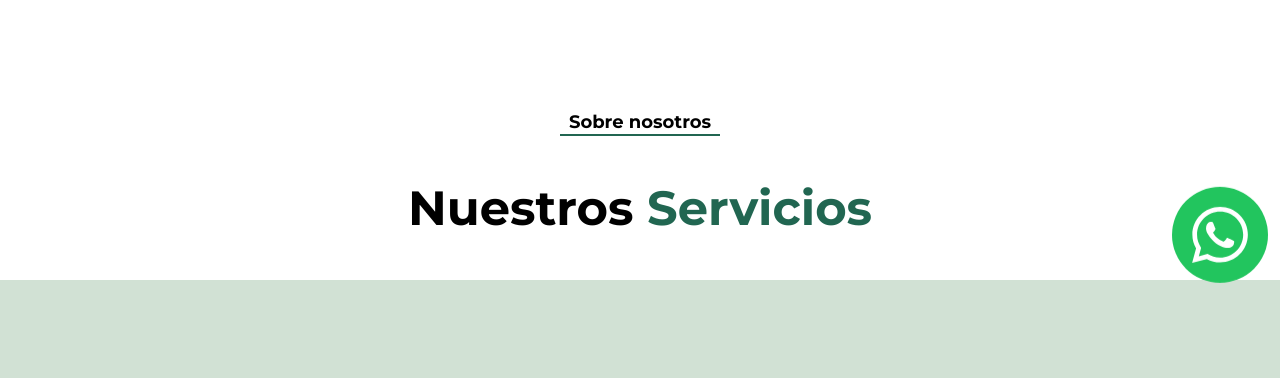
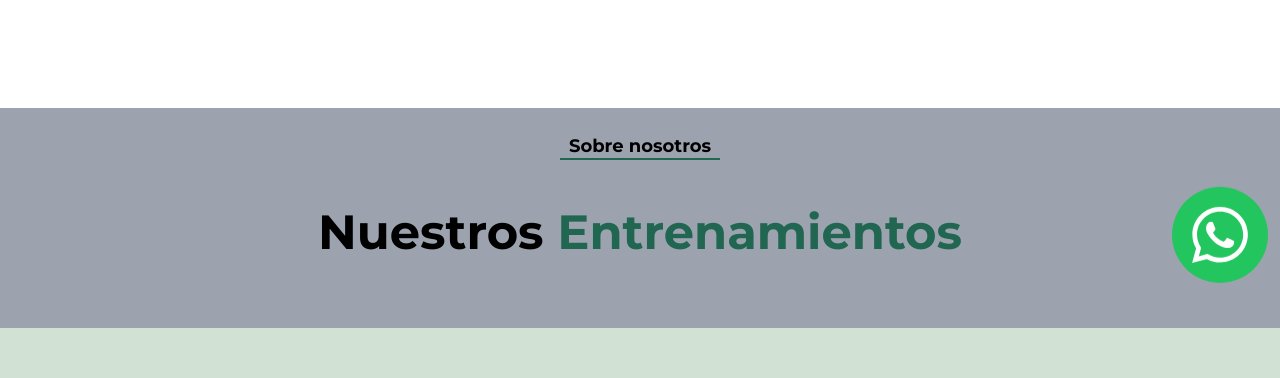
Before and after one commit to laag-dev/HealthStyle, a React (Vite) app: page / in a window 1280 px wide. Shown: the part 460-838 px from the top of the page. Built offline with nearby package versions, Linux system fonts and the light colour scheme; the HTML template or start-up script is replaced by a standard one.

Commit message:
fix component

```diff
--- a/src/components/AboutUs.jsx
+++ b/src/components/AboutUs.jsx
@@ -2,15 +2,19 @@ import React from 'react'
 
 const AboutUs = () => {
   return (
-    <div className="container mx-auto px-8 text-center">
+    <div id="aboutUsLink" className="p-6 mx-auto bg-gray-400">
+
+      <section className="container w-full mx-auto mb-2 text-center">
+
         <h3 id="serviciosLink" className="text-lg font-bold mb-4 relative">
           Sobre nosotros
           <div className="absolute bottom-0 left-1/2 transform -translate-x-1/2 h-0.5 bg-[#216651] w-40"></div>
         </h3>
         <h1 className="text-5xl font-bold py-8 mb-4">
-        Nuestros
-        <span className="text-[#216651]"> Servicios</span>
+          Nuestros <span className="text-[#216651]"> Entrenamientos</span>
         </h1>
+
+      </section>
     </div>
   )
 }
--- a/src/components/Footer.jsx
+++ b/src/components/Footer.jsx
@@ -8,13 +8,13 @@ const Footer = () => {
         <span className="text-gray-500">|</span>
           <a className="ml-3 text-green-500 hover:text-white" href="#">Home</a>
         <span className="ml-3 text-gray-500">|</span>
-          <a className="ml-3 text-green-500 hover:text-white" href="#">Arrepentimiento de Servicios</a>
+          <a className="ml-3 text-green-500 hover:text-white" href="#costosLink">Costos de Servicios</a>
         <span className="ml-3 text-gray-500">|</span>
-          <a className="ml-3 text-green-500 hover:text-white" href="#">Testimonios</a>
+          <a className="ml-3 text-green-500 hover:text-white" href="#testimonioLink">Testimonios</a>
         <span className="ml-3 text-gray-500">|</span>
           <a className="ml-3 text-green-500 hover:text-white" href="#contactoLink">Contacto</a>
         <span className="ml-3 text-gray-500">|</span>
-          <a className="ml-3 text-green-500 hover:text-white" href="#">Nosotros</a>
+          <a className="ml-3 text-green-500 hover:text-white" href="#nosotrosLink">Nosotros</a>
         <span className="ml-3 text-gray-500">|</span>
       </div>
 
--- a/src/components/Nosotros.jsx
+++ b/src/components/Nosotros.jsx
@@ -8,7 +8,7 @@ const Nosotros = () => {
 
   return (
 
-  <div className="p-6 mx-auto bg-gray-800"> {/* -- Contenedor general -- */}
+  <div id="nosotrosLink" className="p-6 mx-auto bg-gray-800"> {/* -- Contenedor general -- */}
 
     <section className="container mx-auto mb-2 text-center"> {/* -- Section: Bloques -- */}
 
--- a/src/components/Plans.jsx
+++ b/src/components/Plans.jsx
@@ -22,7 +22,7 @@ const Planes = (props) => {
 
 function Plans() {
   return(
-    <dir className="flex flex-col ">
+    <div id="costosLink" className="flex flex-col ">
 
 
       <div className="container mx-auto px-8 text-center">
@@ -48,7 +48,7 @@ function Plans() {
 
 
 
-    </dir>
+    </div>
   )
 }
 
--- a/src/components/Testimonios/Testimonios.jsx
+++ b/src/components/Testimonios/Testimonios.jsx
@@ -37,7 +37,7 @@ const Testimonios = () => {
   };
 
   return (
-    <div className="bg-gray-100 py-12">
+    <div id="testimonioLink" className="bg-gray-100 py-12">
       <h1 className='text-4xl text-[#216651] font-bold mb-10 md:mb-0 text-center'>Testimonios</h1>
       <div className="max-w-screen-lg mx-auto px-4">
         <Slider {...settings}>
```
Also changed, not shown: src/assets/Ignacio.jpg. Lines whose indentation alone changed are shown as unchanged.
